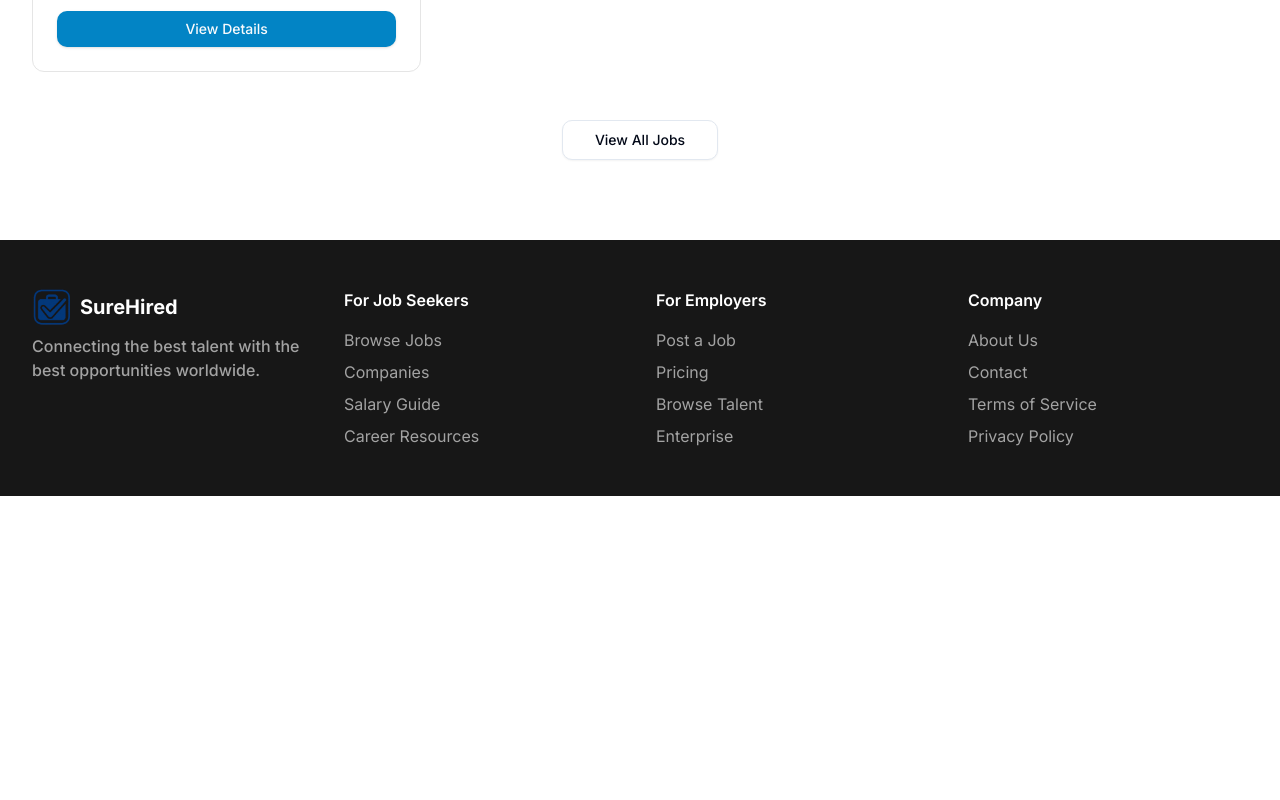
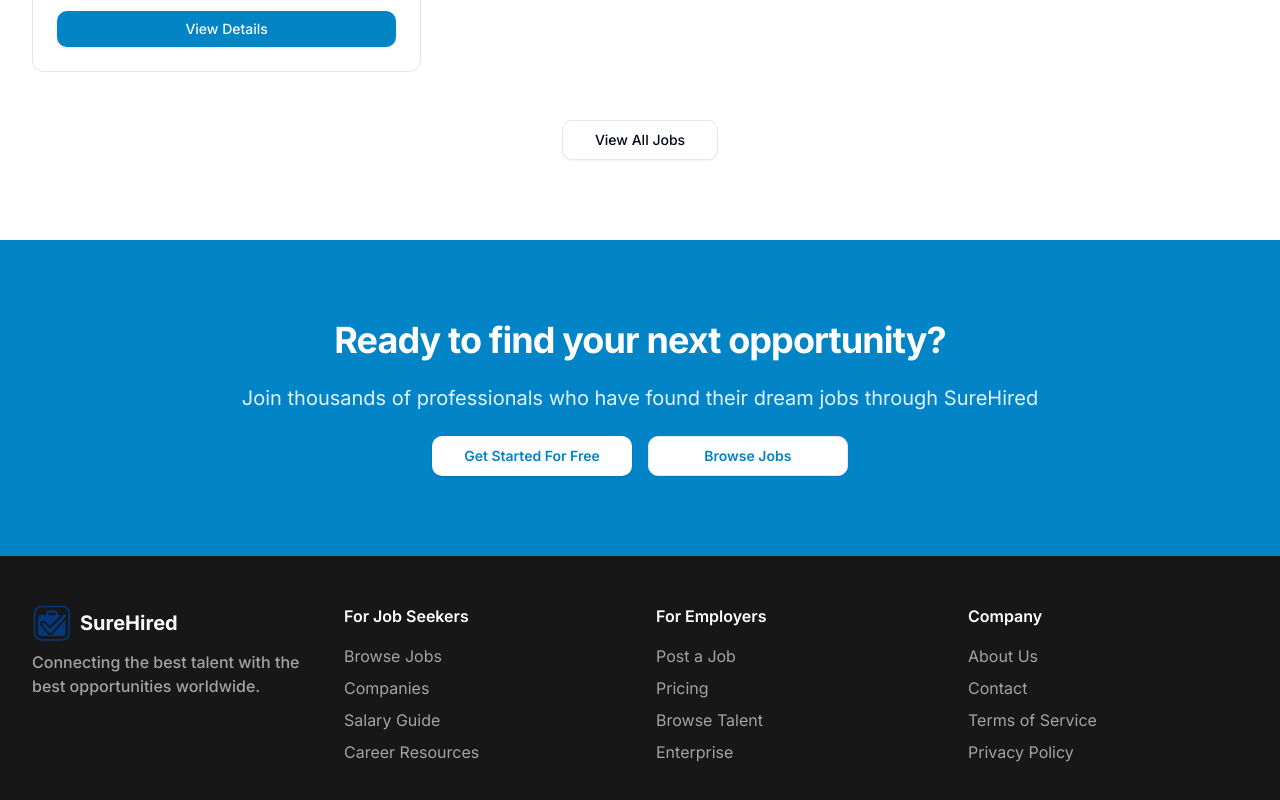
Before and after one commit to chidubesteve/SureHired, a Next.js app: page / in a window 1280 px wide. Shown: the part 1625-2425 px from the top of the page. Before the commit the page ends 2121 px from the top, so only its background shows below. Built offline with nearby package versions, Linux system fonts and the light colour scheme.

Commit message:
added CTA section

```diff
--- a/src/app/page.tsx
+++ b/src/app/page.tsx
@@ -1,3 +1,4 @@
+import CTA from "@/components/CTA";
 import FeaturedJobs from "@/components/FeaturedJobs";
 import Footer from "@/components/Footer";
 import Header from "@/components/Header";
@@ -10,6 +11,7 @@ export default function Home() {
       <main className="flex-1">
         <HeroSection />
         <FeaturedJobs />
+        <CTA />
       </main>
       <Footer />
     </>
--- /dev/null
+++ b/src/components/CTA/ClientJsx.tsx
@@ -0,0 +1,31 @@
+"use client"
+import Link from 'next/link'
+import React from 'react'
+import { Button } from '../ui/button'
+
+
+const ClientJsx = () => {
+  return (
+    <>
+      <Link href={"/sign-up"}>
+        <Button
+          size={"lg"}
+          className="bg-white text-brand-600 font-semibold hover:bg-neutral-50 hover:text-brand-700"
+        >
+          Get Started For Free
+        </Button>
+      </Link>
+      <Link href={"/jobs"}>
+        <Button
+          size={"lg"}
+          variant={"outline"}
+          className=" text-brand-600 font-semibold hover:text-brand-700 min-w-[200px]"
+        >
+          Browse Jobs
+        </Button>
+      </Link>
+    </>
+  );
+}
+
+export default ClientJsx
--- /dev/null
+++ b/src/components/CTA/index.tsx
@@ -0,0 +1,19 @@
+import React from 'react'
+import ClientJsx from './ClientJsx'
+
+
+const CTA = () => {
+  return (
+      <section className='py-20 bg-brand-600'>
+          <div className='mx-auto max-w-4xl text-center px-4 sm:px-6 lg:px-8 space-y-6'>
+              <h2 className='text-3xl font-bold tracking-tight text-white sm:text-4xl'>Ready to find your next opportunity?</h2>
+              <p className='text-xl text-brand-100'>Join thousands of professionals who have found their dream jobs through SureHired</p>
+              <div className='flex flex-col sm:flex-row gap-4 justify-center'>
+                  <ClientJsx />
+            </div>
+          </div>
+    </section>
+  )
+}
+
+export default CTA
```
